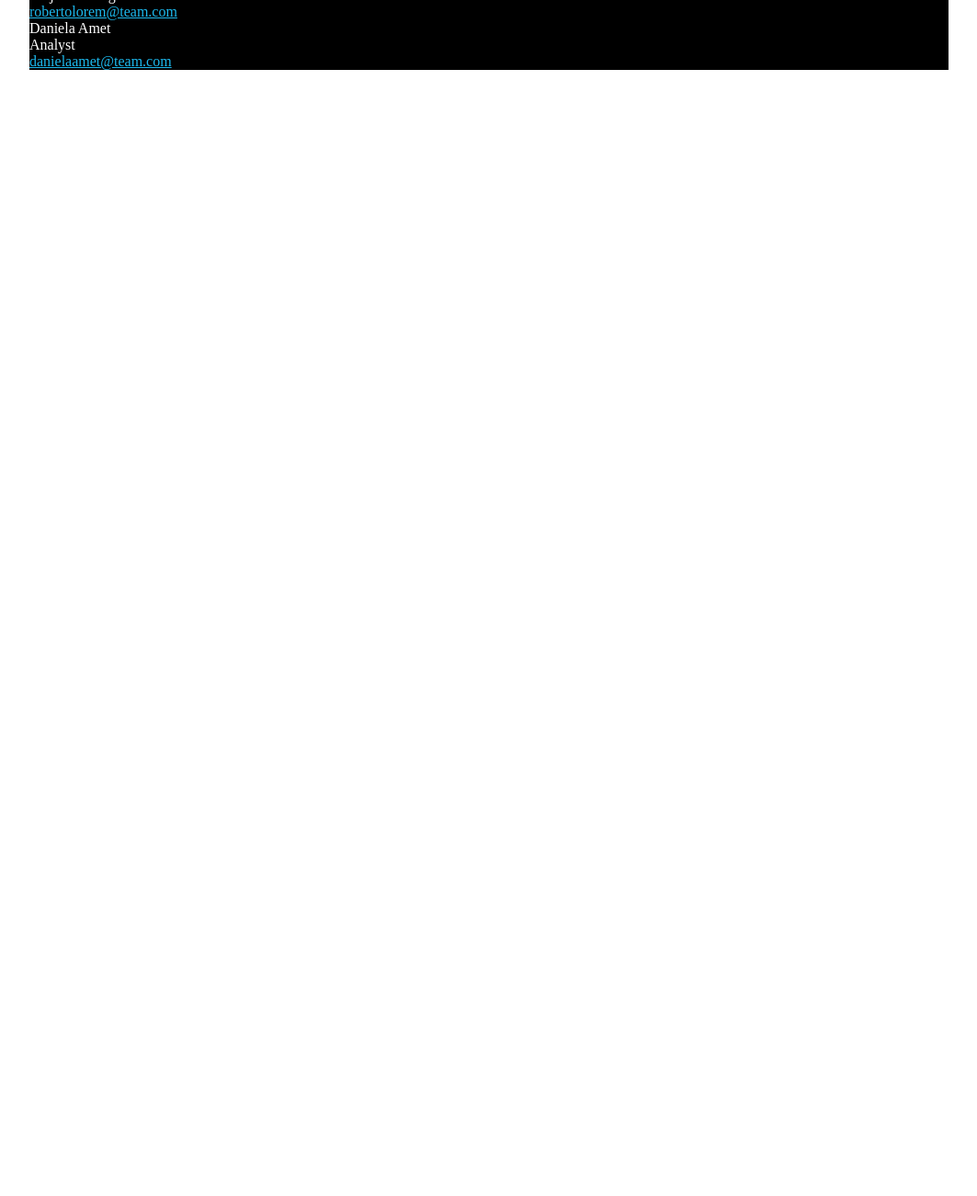
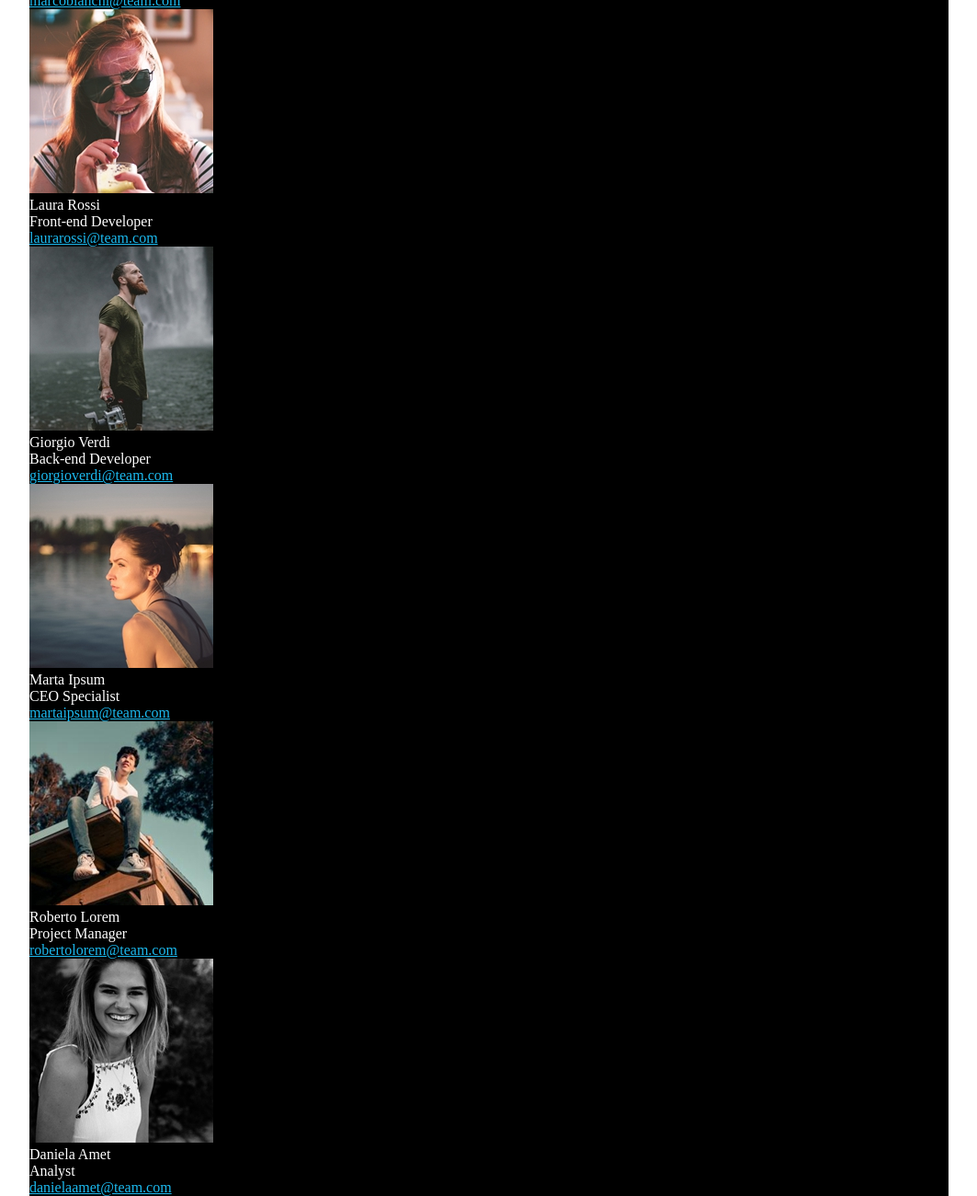
Before and after one commit to ClaudioAiello23/html-css-float-cards, a plain HTML site: page index.html in a window 1280 px wide. Shown: the part 421-1721 px from the top of the page at 92% size, without its empty margins (108-1171 px from the left). Before the commit the page ends 800 px from the top, so only its background shows below. Drawn offline with Linux system fonts and the light colour scheme; a web font is replaced by a local one.

Commit message:
Inserimento immagini

```diff
--- a/index.html
+++ b/index.html
@@ -30,36 +30,42 @@
     <main class="container">
 
         <div class="team_user">
+            <img src="img/male1.png" alt="Marco Bianchi">
             <div>Marco Bianchi</div>
             <div>Designer</div>
             <a href="mailto:">marcobianchi@team.com</a>
         </div>
 
         <div class="team_user">
+            <img src="img/female1.png" alt="Laura Rossi">
             <div>Laura Rossi</div>
             <div>Front-end Developer</div>
             <a href="mailto:">laurarossi@team.com</a>
         </div>
 
         <div class="team_user">
+            <img src="img/male2.png" alt="Giorgio Verdi">
             <div>Giorgio Verdi</div>
             <div>Back-end Developer</div>
             <a href="mailto:">giorgioverdi@team.com</a>
-         </div>
+        </div>
 
         <div class="team_user">
+            <img src="img/female2.png" alt="Marta Ipsum">
             <div>Marta Ipsum</div>
             <div>CEO Specialist</div>
             <a href="mailto:">martaipsum@team.com</a>
         </div>
 
         <div class="team_user">
+            <img src="img/male3.png" alt="Roberto Lorem">
             <div>Roberto Lorem</div>
             <div>Project Manager</div>
             <a href="mailto:">robertolorem@team.com</a>
         </div>
 
         <div class="team_user">
+            <img src="img/female3.png" alt="Daniela Amat">
             <div>Daniela Amet</div>
             <div>Analyst</div>
             <a href="mailto:">danielaamet@team.com</a>
```
